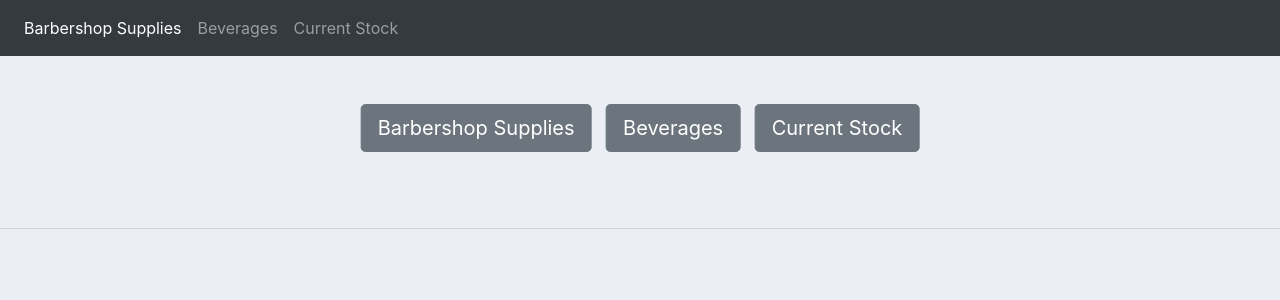
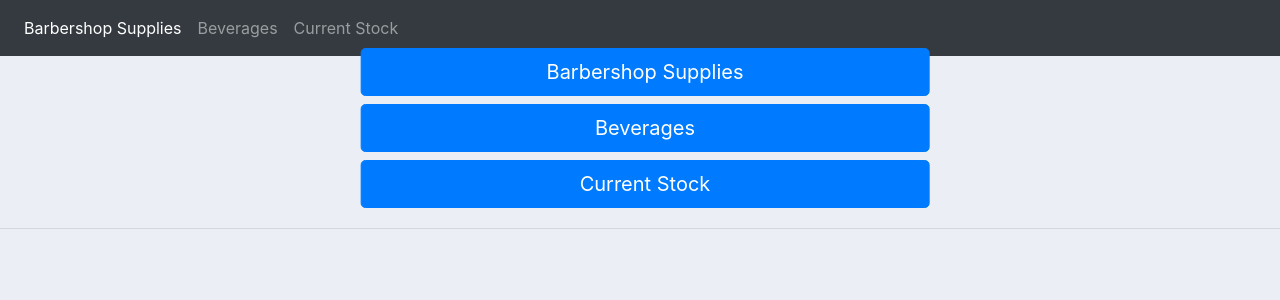
Before and after one commit to AntonBoquer/NEW, a Django app: page /home/ in a window 1280 px wide. Shown: the top 300 px of the page. Run offline with Django 4.2, Linux system fonts and the light colour scheme; a user stored in the database is signed in.

Commit message:
Add files via upload

```diff
--- a/accounts/templates/accounts/dashboard.html
+++ b/accounts/templates/accounts/dashboard.html
@@ -29,10 +29,11 @@
 
 <div class="image-container">
     <div class="button-container">
-        <a href="{% url 'service' %}" class="btn btn-secondary btn-lg">Barbershop Supplies</a>
-        <a href="{% url 'products' %}" class="btn btn-secondary btn-lg">Beverages</a>
-        <a href="{% url 'inventory' %}" class="btn btn-secondary btn-lg">Current Stock</a>
+        <a href="{% url 'service' %}" class="btn btn-primary btn-lg btn-block">Barbershop Supplies</a>
+        <a href="{% url 'products' %}" class="btn btn-primary btn-lg btn-block">Beverages</a>
+        <a href="{% url 'inventory' %}" class="btn btn-primary btn-lg btn-block">Current Stock</a>
     </div>
 </div>
 
+
 {% endblock %}
```
